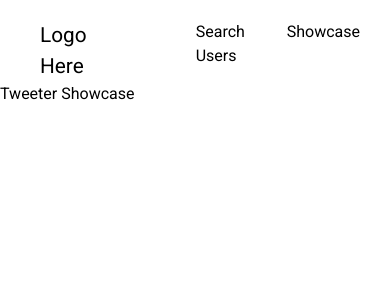
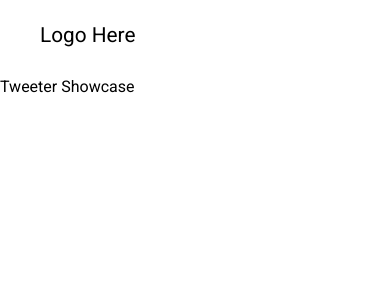
Before and after one commit to BrandonCarp/tweeter, a React (Create React App) app: page /showcase in a window 390 px wide. Shown: the top 300 px of the page. Built offline with nearby package versions, Linux system fonts and the light colour scheme.

Commit message:
tiny updates

```diff
--- a/src/App.js
+++ b/src/App.js
@@ -6,13 +6,13 @@ import { UserSearch } from "./Components/UserSearch";
 function App() {
   return (
     <>
-      <nav >
-        <ul className="container relative ml-10 pt-5 space-x-10  flex ">
+      <nav className="">
+        <ul className="container relative ml-10 pt-5 space-x-10  flex-row md:flex">
           <li className="text-baselg">
             {/* Make a icon */}
             <NavLink to="/">Logo Here </NavLink>
           </li>
-          <div className="flex space-x-10 pl-10 ">
+          <div className="invisible flex space-x-10 pl-10 md:visible">
           <li className="">
             <NavLink to="/usersearch">Search Users</NavLink>
           </li>
@@ -20,20 +20,17 @@ function App() {
             <NavLink to="/showcase">Showcase</NavLink>
           </li>
           </div>
-          {/* <li className="">
-            <NavLink to="/usersearch">Search Users</NavLink>
-          </li>
-          <li>
-            <NavLink to="/showcase">Showcase</NavLink>
-          </li> */}
+
         </ul>
       </nav>
 
-      <Routes>
+<Routes>
         <Route path="/" element={<Home />} />
         <Route path="/usersearch" element={<UserSearch />} />
         <Route path="/showcase" element={<TweetShowcase />} />
       </Routes>
+
+
     </>
   );
 }
--- a/src/Components/Home.js
+++ b/src/Components/Home.js
@@ -6,13 +6,12 @@ export function Home() {
   return (
     <>
 
-    <div className=" relative mx-auto container">
-      <div className="flex flex-col items-center ">
-      <h1 className="">Tweeter</h1>
-      <p></p>
-      <div className="md:w-[80%] lg:w-[70%]">
+    <div className=" relative mx-auto container  w-full">
+      <div className="flex flex-col items-center justify-center">
+      <h1>Connecting people online everyday</h1>
+
       <img className="" src={homeImg } alt='friends laughing'/>
-      </div>
+
       </div>
 
 
```
